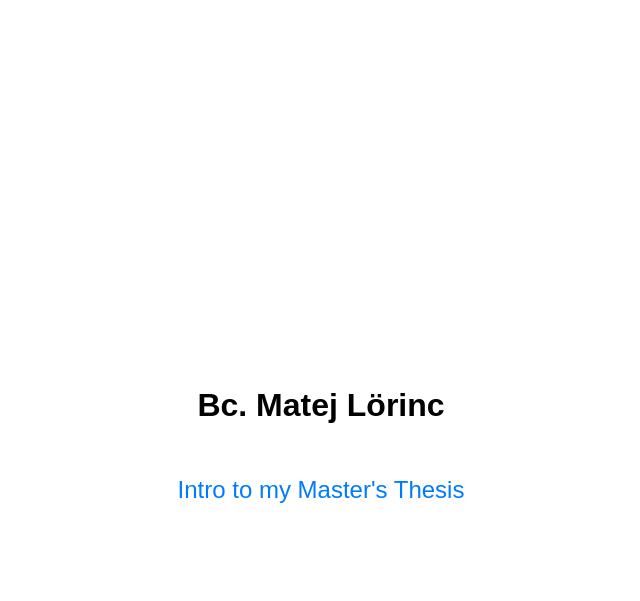
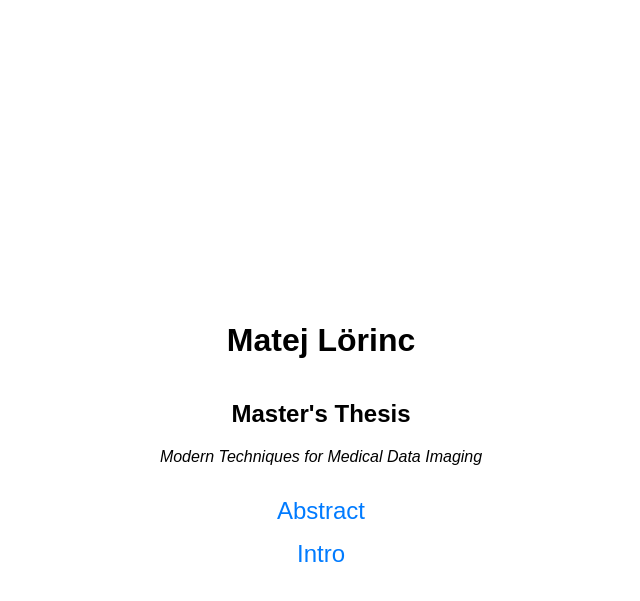
Before and after one commit to satosamo/satosamo.github.io, a Jekyll site: the page index.html, which Jekyll copies as it is, in a window 1280 px wide. Shown: the top 601 px of the page, without its empty margins (319-959 px from the left). Built offline with Jekyll 4.4.1, drawn with Linux system fonts in a browser that asks for light colours.

Commit message:
Update index.html

```diff
--- a/index.html
+++ b/index.html
@@ -3,7 +3,7 @@
 <head>
     <meta charset="UTF-8">
     <meta name="viewport" content="width=device-width, initial-scale=1.0">
-    <title>Bc. Matej Lorinc</title>
+    <title>Matej Lorinc</title>
     <style>
         /* Simple CSS for centering */
         body {
@@ -34,10 +34,12 @@
     </style>
 </head>
 <body>
-    <h1>Bc. Matej L&ouml;rinc</h1>
-
+    <h1>Matej L&ouml;rinc</h1>
+    <h2> Master's Thesis </h2>
+    <i> Modern Techniques for Medical Data Imaging </i>
     <ul class="link-list">
-        <li><a href="articles/0_intro.html">Intro to my Master's Thesis</a></li>
+        <li><a href="articles/0_intro.html">Abstract</a></li>
+        <li><a href="articles/0_intro.html">Intro</a></li>
     </ul>
 </body>
 </html>
```
